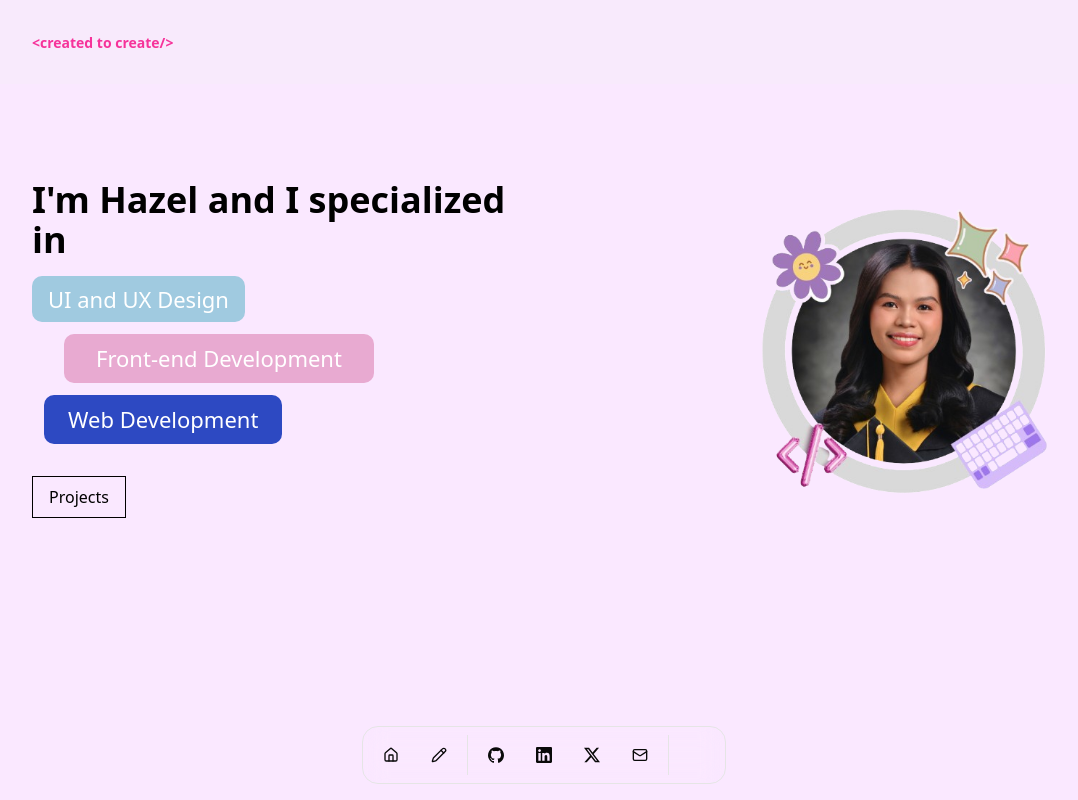
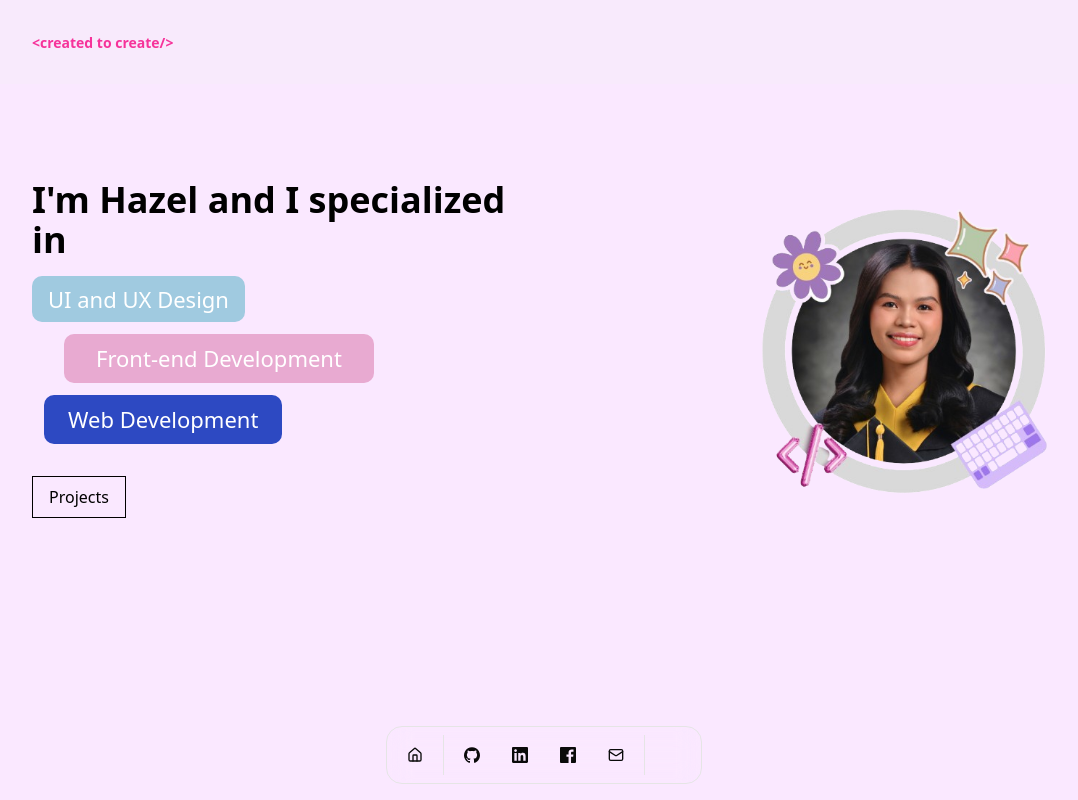
Before and after one commit to hazelcodie/hazel-portfolio, a Next.js app: page / in a window 1280 px wide. Shown: the top 800 px of the page, without its empty margins (96-1174 px from the left). Built offline with nearby package versions, Linux system fonts and the light colour scheme.

Commit message:
final-menu

```diff
--- a/components/menu.tsx
+++ b/components/menu.tsx
@@ -30,12 +30,12 @@ const Icons = {
       />
     </svg>
   ),
-  x: (props: IconProps) => (
+  facebook: (props: IconProps) => (
     <svg viewBox="0 0 24 24" xmlns="http://www.w3.org/2000/svg" {...props}>
-      <title>X</title>
+      <title>Facebook</title>
       <path
         fill="currentColor"
-        d="M18.901 1.153h3.68l-8.04 9.19L24 22.846h-7.406l-5.8-7.584-6.638 7.584H.474l8.6-9.83L0 1.154h7.594l5.243 6.932ZM17.61 20.644h2.039L6.486 3.24H4.298Z"
+        d="M22.675 0h-21.35C.597 0 0 .592 0 1.326v21.348C0 23.408.597 24 1.325 24H12.82v-9.294H9.692v-3.622h3.128V8.413c0-3.1 1.893-4.788 4.659-4.788 1.325 0 2.464.099 2.797.143v3.24l-1.918.001c-1.504 0-1.796.715-1.796 1.763v2.31h3.587l-.467 3.622h-3.12V24h6.116C23.403 24 24 23.408 24 22.674V1.326C24 .592 23.403 0 22.675 0z"
       />
     </svg>
   ),
@@ -65,28 +65,28 @@ const Icons = {
 const DATA = {
   navbar: [
     { href: "#", icon: HomeIcon, label: "Home" },
-    { href: "#", icon: PencilIcon, label: "Blog" },
+
   ],
   contact: {
     social: {
       GitHub: {
         name: "GitHub",
-        url: "#",
+        url: "https://github.com/hazelcodie",
         icon: Icons.github,
       },
       LinkedIn: {
         name: "LinkedIn",
-        url: "#",
+        url: "https://www.linkedin.com/in/hazel-delda-380a4b30b/",
         icon: Icons.linkedin,
       },
-      X: {
-        name: "X",
-        url: "#",
-        icon: Icons.x,
+      Facebook: {
+        name: "Facebook",
+        url: "https://www.facebook.com/hazel.delda.7/",
+        icon: Icons.facebook,
       },
       email: {
         name: "Send Email",
-        url: "#",
+        url: "hazeldelda11@gmail.com",
         icon: Icons.email,
       },
     },
```
Lines whose indentation alone changed are shown as unchanged.
